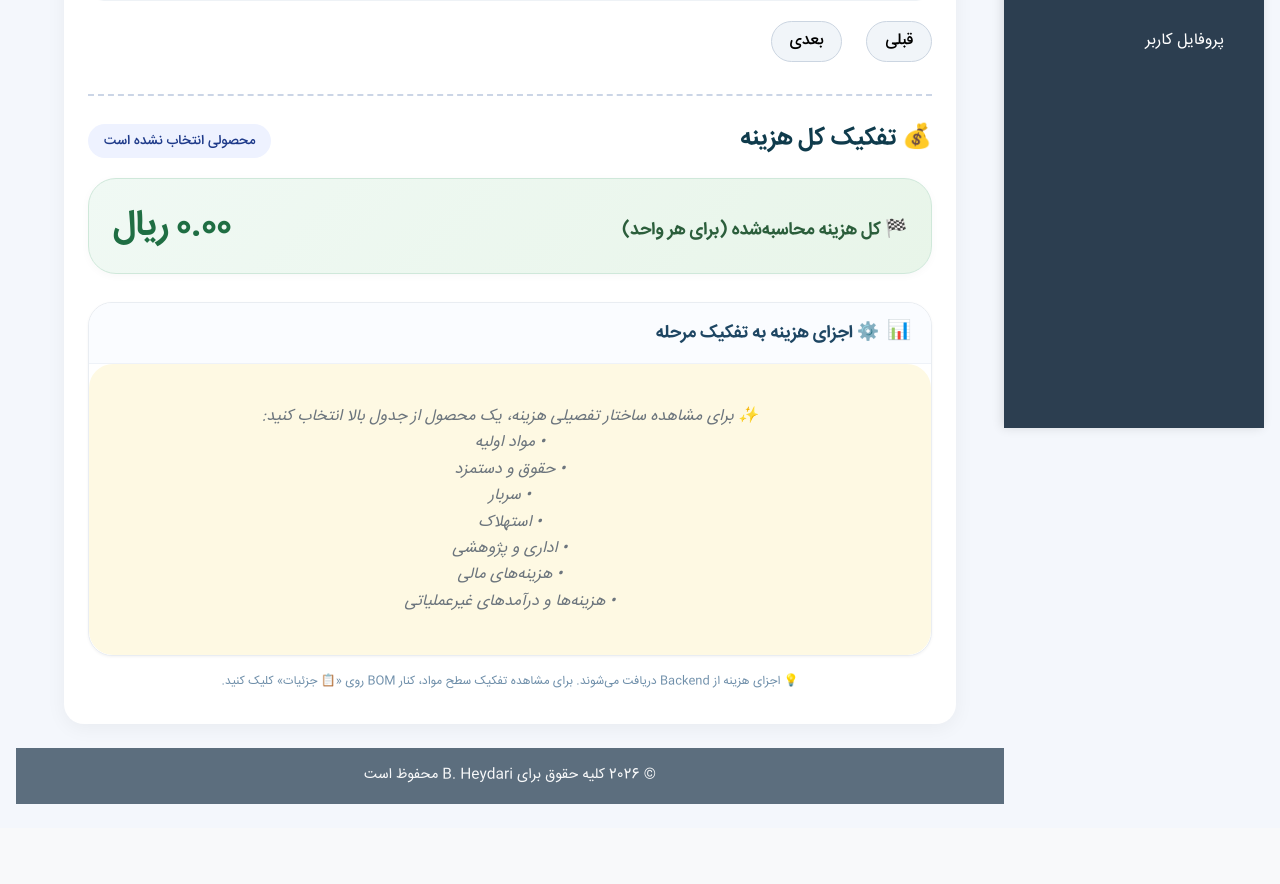
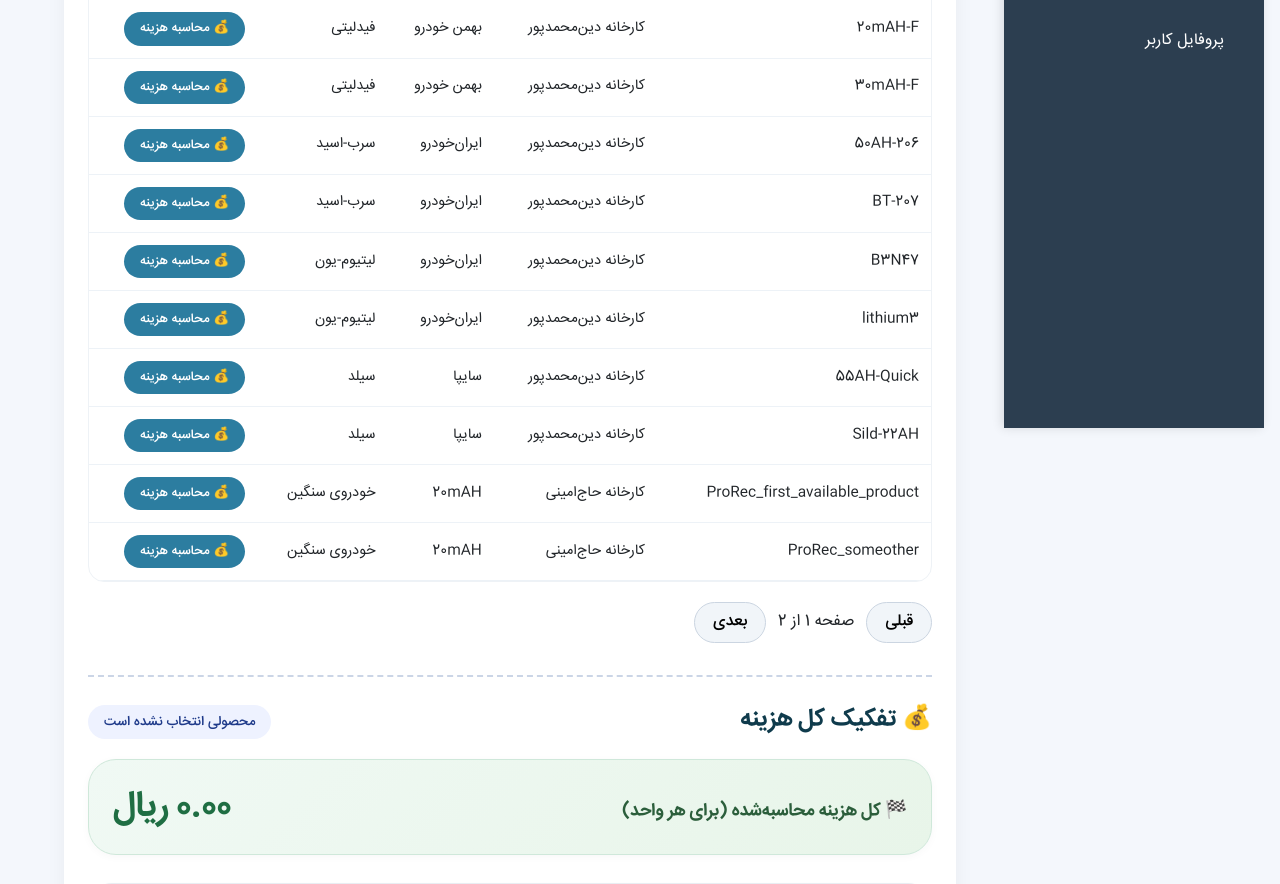
Before and after one commit to BabakHeidari/Engcost_determination_app, a Flask app: page /cost/cost_calculation in a window 1280 px wide. Shown: the part 396-1280 px from the top of the page. Before the commit the page ends 1200 px from the top, so only its background shows below. Run offline with Flask 3, Linux system fonts and the light colour scheme; the visitor is signed in with stand-in values (Sample User, id 1).

Commit message:
Fix Persian cost product catalog rendering

```diff
--- a/modules/cost_calculation/routes.py
+++ b/modules/cost_calculation/routes.py
@@ -1,7 +1,9 @@
 from flask import Blueprint, render_template, request, jsonify
+import json
+from pathlib import Path
 from utils.auth import login_required
 from utils.paths import product_path
-from utils.load_data import load_json
+from utils.localization import DISPLAY_MAPPINGS
 from utils.cost_determiners import cost_aggregator
 
 
@@ -15,8 +17,14 @@
 @login_required
 def cost_cal():
     """Render the main product catalogue page with the cost‑calculation section."""
-    products = load_json(product_path + ".json")
-    return render_template("cost/calculation.html", table_json=products)
+    product_catalog_path = Path((product_path + ".json").replace("\\", "/"))
+    with open(product_catalog_path, "r", encoding="utf-8") as product_file:
+        products = json.load(product_file)
+    return render_template(
+        "cost/calculation.html",
+        table_json=products,
+        display_mappings=DISPLAY_MAPPINGS,
+    )
 
 # ------------------------------------------------------------
 # 2. SINGLE PRODUCT COST – called by the “Calculate Cost” button
--- a/templates/cost/calculation.html
+++ b/templates/cost/calculation.html
@@ -702,6 +702,7 @@
     // DATA FROM FLASK BACKEND
     // ============================================================
     const tableJSON = {{ table_json | safe }};
+    const displayMappings = {{ display_mappings | default({}, true) | tojson }};
 
     function jsonToRows(jsonObj) {
         if (!jsonObj || typeof jsonObj !== 'object') return [];
@@ -763,6 +764,20 @@
 
     function formatCurrency(value) {
         return `${formatNumber(value)} ریال`;
+    }
+
+    function displayValue(value, domain) {
+        if (value === null || value === undefined) return "";
+        const text = String(value);
+        const domains = domain ? [domain] : [];
+        domains.push("categories", "columns", "statuses", "departments", "units", "currencies", "reports");
+        for (const name of domains) {
+            const mapping = displayMappings[name] || {};
+            if (Object.prototype.hasOwnProperty.call(mapping, text)) {
+                return mapping[text];
+            }
+        }
+        return text;
     }
 
     function escapeHtml(str) {
@@ -858,7 +873,7 @@
         container.appendChild(allDiv);
         uniqueVals.forEach(val => {
             const div = document.createElement("div");
-            div.innerHTML = `<label><input type="checkbox" class="filter-checkbox" data-column="${columnName}" data-value="${escapeHtml(val)}"> ${escapeHtml(val)}</label>`;
+            div.innerHTML = `<label><input type="checkbox" class="filter-checkbox" data-column="${columnName}" data-value="${escapeHtml(val)}"> ${escapeHtml(displayValue(val, "categories"))}</label>`;
             container.appendChild(div);
         });
     }
@@ -902,9 +917,9 @@
             pageRows.forEach(row => {
                 const tr = document.createElement("tr");
                 const productName = escapeHtml(row.Product_Name || "");
-                const factory = escapeHtml(row.Factory || "");
-                const category = escapeHtml(row.Category || "");
-                const subcategory = escapeHtml(row.Subcategory || "");
+                const factory = escapeHtml(displayValue(row.Factory || "", "categories"));
+                const category = escapeHtml(displayValue(row.Category || "", "categories"));
+                const subcategory = escapeHtml(displayValue(row.Subcategory || "", "categories"));
                 const productDataAttr = escapeHtml(JSON.stringify(row));
                 tr.innerHTML = `
                     <td>${productName}</td>
@@ -965,8 +980,8 @@
                     `"${(product.Subcategory || "").replace(/"/g, '""')}"`,
                     (costs.Final_Production_Cost ?? 0).toFixed(2),
                     (costs.BOM ?? 0).toFixed(2),
-                    (costs.حقوق و دستمزد ?? 0).toFixed(2),
-                    (costs.سربار ?? 0).toFixed(2),
+                    (costs.Payroll ?? 0).toFixed(2),
+                    (costs.Overhead ?? 0).toFixed(2),
                     (costs.Depriciation ?? 0).toFixed(2),
                     (costs.AdministrativeandResearch ?? 0).toFixed(2),
                     (costs.FinancialCosts ?? 0).toFixed(2),
@@ -1141,11 +1156,11 @@
             </li>
             <li class="step-item">
                 <span class="step-desc"><span class="step-icon">👥</span><strong>حقوق و دستمزد</strong></span>
-                <span class="step-cost">${formatCurrency(costs.حقوق و دستمزد ?? 0)}</span>
+                <span class="step-cost">${formatCurrency(costs.Payroll ?? 0)}</span>
             </li>
             <li class="step-item">
                 <span class="step-desc"><span class="step-icon">⚡</span><strong>سربار</strong></span>
-                <span class="step-cost">${formatCurrency(costs.سربار ?? 0)}</span>
+                <span class="step-cost">${formatCurrency(costs.Overhead ?? 0)}</span>
             </li>
             <li class="step-item">
                 <span class="step-desc"><span class="step-icon">🏭</span><strong>استهلاک</strong></span>
```
